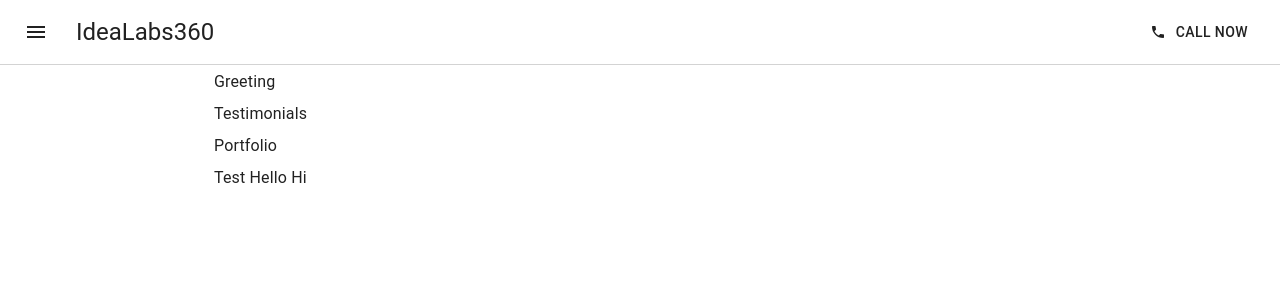
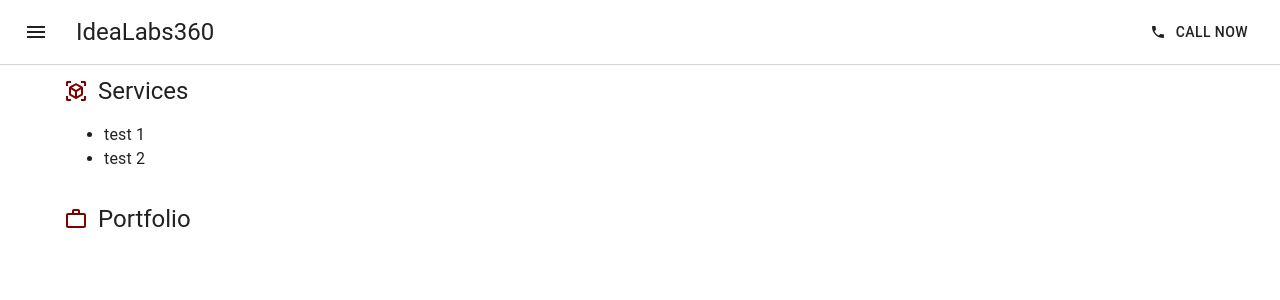
Before and after one commit to IdeaLabs360/IdeaLabs360, a React (Create React App) app: page / in a window 1280 px wide. Shown: the top 300 px of the page. Built offline with nearby package versions, Linux system fonts and the light colour scheme.

Commit message:
add sections

```diff
--- a/src/App.js
+++ b/src/App.js
@@ -9,7 +9,18 @@ const theme = createTheme({
       main: "#FFFFFF",
     },
     secondary: {
-      main: "#E33E7F",
+      main: "#FFFF00",
+    },
+    button: {
+      primary: "#800000",
+    },
+    icon: {
+      primary: "#800000",
+    },
+  },
+  typography: {
+    h4: {
+      lineHeight: "inhert",
     },
   },
 });
--- a/src/views/Main.js
+++ b/src/views/Main.js
@@ -3,18 +3,22 @@ import CssBaseline from "@mui/material/CssBaseline";
 import Box from "@mui/material/Box";
 import Container from "@mui/material/Container";
 import Grid from "@mui/material/Unstable_Grid2";
+import { Services } from "./Services";
+import { Portfolio } from "./Portfolio";
 
 export const Main = () => {
   return (
     <>
       <CssBaseline />
-      <Container maxWidth="md" sx={{ marginTop: "5px" }}>
+      <Container maxWidth="lg" sx={{ marginTop: "10px" }}>
         <Box sx={{ flexGrow: 1 }}>
-          <Grid container spacing={1}>
-            <Grid xs={12}>Greeting</Grid>
-            <Grid xs={12}>Testimonials</Grid>
-            <Grid xs={12}>Portfolio</Grid>
-            <Grid xs={12}>Test Hello Hi</Grid>
+          <Grid container spacing={2}>
+            <Grid xs={12}>
+              <Services />
+            </Grid>
+            <Grid xs={12}>
+              <Portfolio />
+            </Grid>
           </Grid>
         </Box>
       </Container>
--- /dev/null
+++ b/src/views/Portfolio.js
@@ -0,0 +1,14 @@
+import * as React from "react";
+import { Box, Typography } from "@mui/material";
+import WorkOutlineIcon from "@mui/icons-material/WorkOutline";
+
+export const Portfolio = () => {
+  return (
+    <Box sx={{ display: "flex", alignItems: "center" }}>
+      <WorkOutlineIcon sx={{ color: "icon.primary" }} />
+      <Typography variant="h5" component="div" sx={{ marginLeft: "10px" }}>
+        Portfolio
+      </Typography>
+    </Box>
+  );
+};
--- /dev/null
+++ b/src/views/Services.js
@@ -0,0 +1,22 @@
+import * as React from "react";
+import { Box, Typography } from "@mui/material";
+import ViewInArIcon from "@mui/icons-material/ViewInAr";
+
+export const Services = () => {
+  return (
+    <>
+      <Box sx={{ display: "flex", alignItems: "center" }}>
+        <ViewInArIcon sx={{ color: "icon.primary" }} />
+
+        <Typography variant="h5" component="div" sx={{ marginLeft: "10px" }}>
+          Services
+        </Typography>
+      </Box>
+
+      <ul>
+        <li>test 1</li>
+        <li>test 2</li>
+      </ul>
+    </>
+  );
+};
```
Also changed, not shown: src/views/Testimonials.js (added, +12 -0 lines), 1 other file (tests, documents, lock files or other folders).
